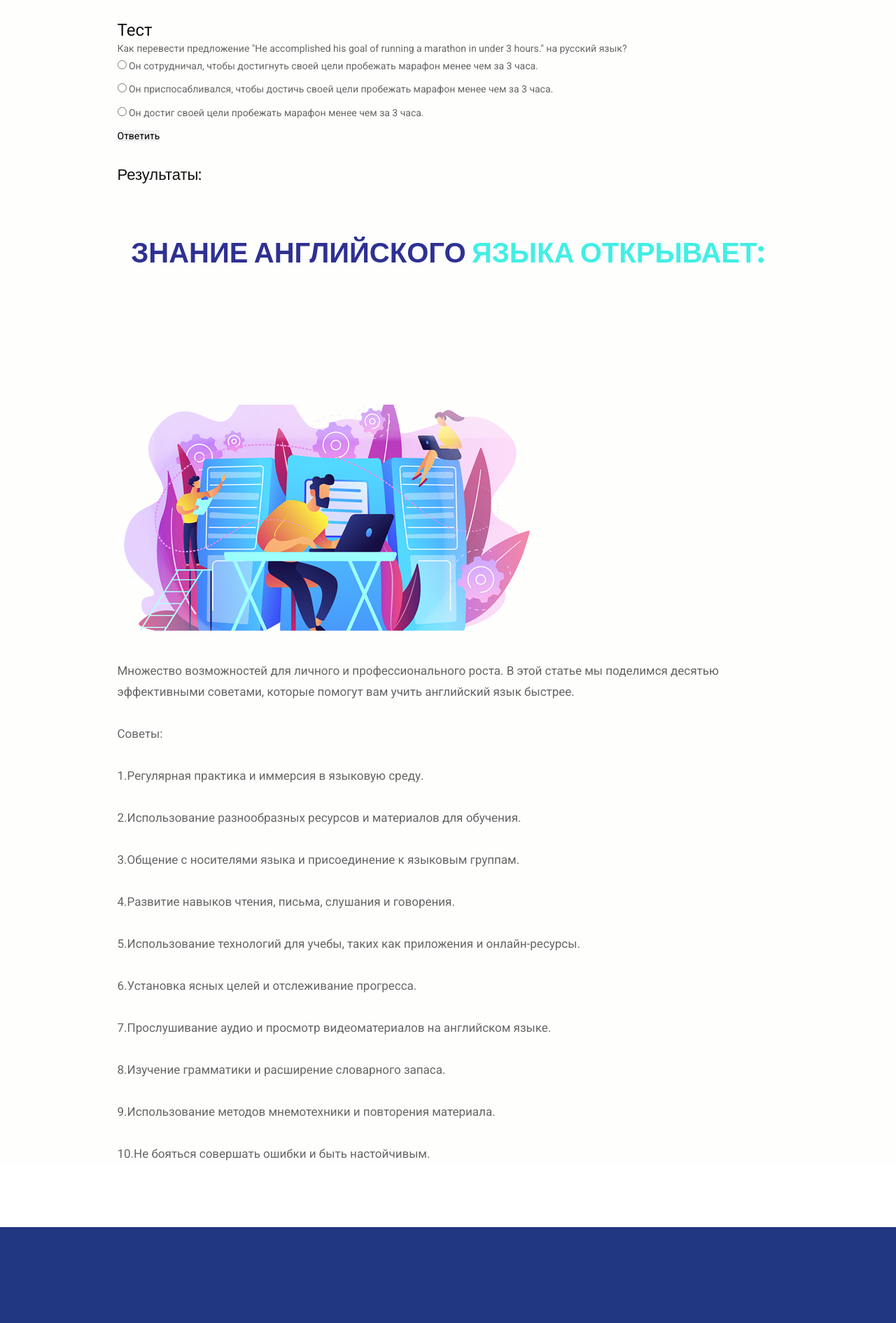
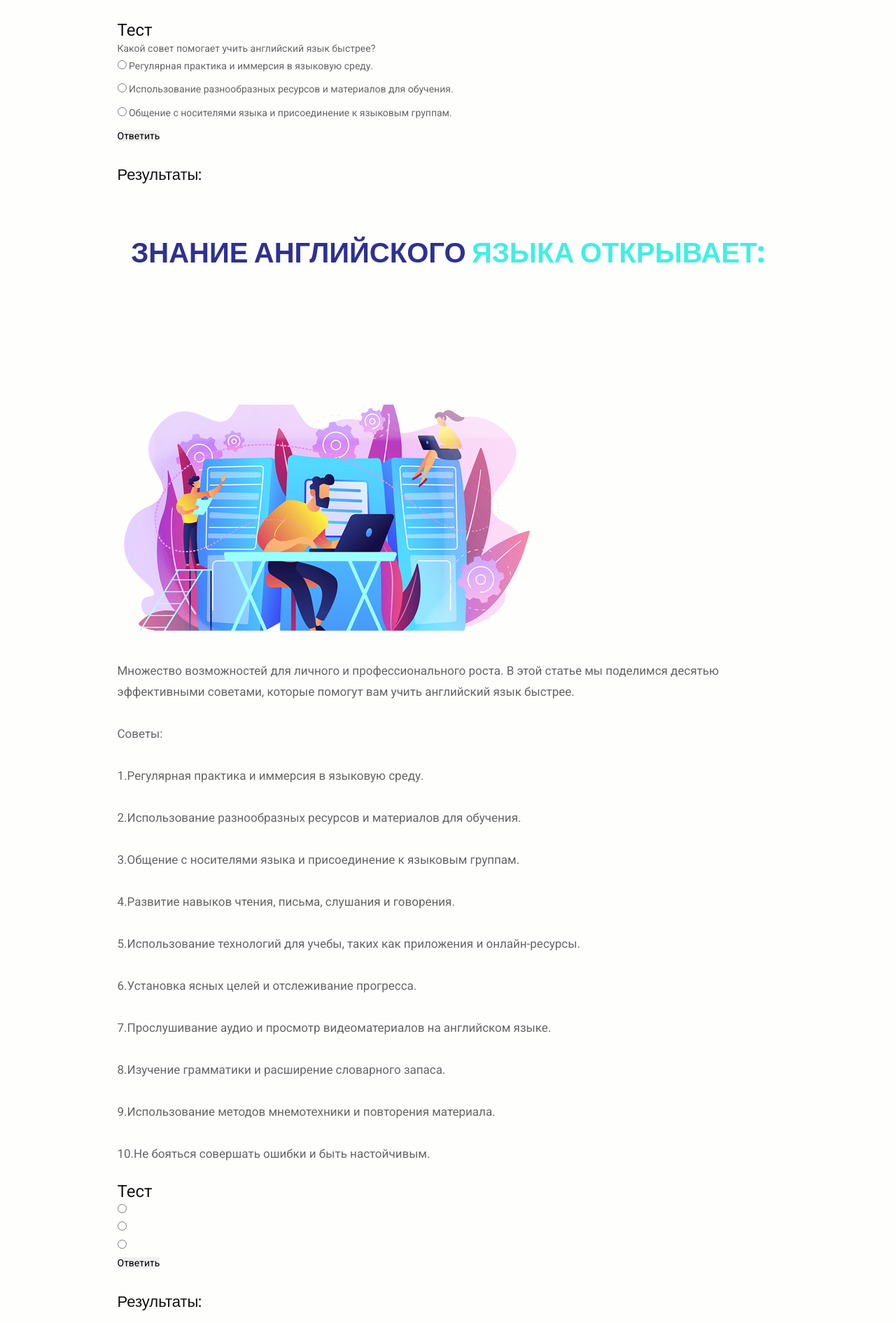
Before and after one commit to AlimbaevNikita/platform, a plain HTML site: page study.html in a window 1280 px wide. Shown: the part 1610-3500 px from the top of the page at 70% size. Drawn offline with nearby package versions, Linux system fonts and the light colour scheme.

Commit message:
New item

```diff
--- a/study.html
+++ b/study.html
@@ -217,6 +217,112 @@
                         <br/><br/>
                         10.Не бояться совершать ошибки и быть настойчивым.
                      </p>
+                  </script>
+                  <br/>
+                  <h1>Тест</h1>
+                  <div id="question"></div>
+                  <div>
+                    <input type="radio" name="answer" id="answer1">
+                    <label for="answer1" id="answer1Label"></label>
+                  </div>
+                  <div>
+                    <input type="radio" name="answer" id="answer2">
+                    <label for="answer2" id="answer2Label"></label>
+                  </div>
+                  <div>
+                    <input type="radio" name="answer" id="answer3">
+                    <label for="answer3" id="answer3Label"></label>
+                  </div>
+                  <button onclick="checkAnswer()">Ответить</button>
+
+                  <br/><br/>
+                  <h2>Результаты:</h2>
+                  <p id="score"></p>
+                  <br/>
+                  <script>
+                    var questions = [
+                      {
+                        question: "Какой совет помогает учить английский язык быстрее?",
+                        options: ["Регулярная практика и иммерсия в языковую среду.", "Использование разнообразных ресурсов и материалов для обучения.", "Общение с носителями языка и присоединение к языковым группам."],
+                        answer: 0
+                      },
+                     {
+                       question: "Какие навыки следует развивать при изучении английского языка?",
+                       options: ["Чтение, письмо, слушание и говорение.", "Грамматика и расширение словарного запаса.", "Использование методов мнемотехники и повторение материала."],
+                       answer: 0
+                     },
+                     {
+                       question: "Что следует делать, чтобы прогрессировать в изучении английского языка?",
+                       options: ["Установить ясные цели и отслеживать прогресс.", "Прослушивать аудио и просмотр видеоматериалов на английском языке.", "Не бояться совершать ошибки и быть настойчивым."],
+                       answer: 0
+                     },
+                    ];
+
+                    var currentQuestion = 0;
+                    var score = 0;
+
+                    var questionElement = document.getElementById("question");
+                    var answer1Element = document.getElementById("answer1Label");
+                    var answer2Element = document.getElementById("answer2Label");
+                    var answer3Element = document.getElementById("answer3Label");
+                    var scoreElement = document.getElementById("score");
+
+                    function displayQuestion() {
+                      var currentQuestionObj = questions[currentQuestion];
+
+                      questionElement.textContent = currentQuestionObj.question;
+                      answer1Element.textContent = currentQuestionObj.options[0];
+                      answer2Element.textContent = currentQuestionObj.options[1];
+                      answer3Element.textContent = currentQuestionObj.options[2];
+
+                      clearSelectedAnswer();
+                    }
+
+                    function checkAnswer() {
+                      var selectedAnswer;
+
+                      if (document.getElementById("answer1").checked) {
+                        selectedAnswer = 0;
+                      } else if (document.getElementById("answer2").checked) {
+                        selectedAnswer = 1;
+                      } else if (document.getElementById("answer3").checked) {
+                        selectedAnswer = 2;
+                      }
+
+                      var correctAnswer = questions[currentQuestion].answer;
+
+                      if (selectedAnswer === correctAnswer) {
+                        score++;
+                        clearSelectedAnswer();
+                      }
+
+                      currentQuestion++;
+
+                      if (currentQuestion === questions.length) {
+                        hideQuestion();
+                        scoreElement.textContent = "Вы ответили правильно на " + score + " из " + questions.length + " вопросов.";
+                      } else {
+                        displayQuestion();
+                      }
+                    }
+
+                    function clearSelectedAnswer() {
+                       document.getElementById("answer1").checked = false;
+                       document.getElementById("answer2").checked = false;
+                       document.getElementById("answer3").checked = false;
+                     }
+
+                     function hideQuestion() {
+                       questionElement.style.display = "none";
+                       answer1Element.style.display = "none";
+                       answer2Element.style.display = "none";
+                       answer3Element.style.display = "none";
+                     }
+
+                     displayQuestion();
+                     </script>
+
+
                   </div>
                </div>
             </div>
@@ -239,4 +345,5 @@
       <script src="js/bootstrap.bundle.min.js"></script>
       <script src="js/custom.js"></script>
    </body>
+   <!--Создано под самый отбрный альбом лошадиных песен-->
 </html>
```
